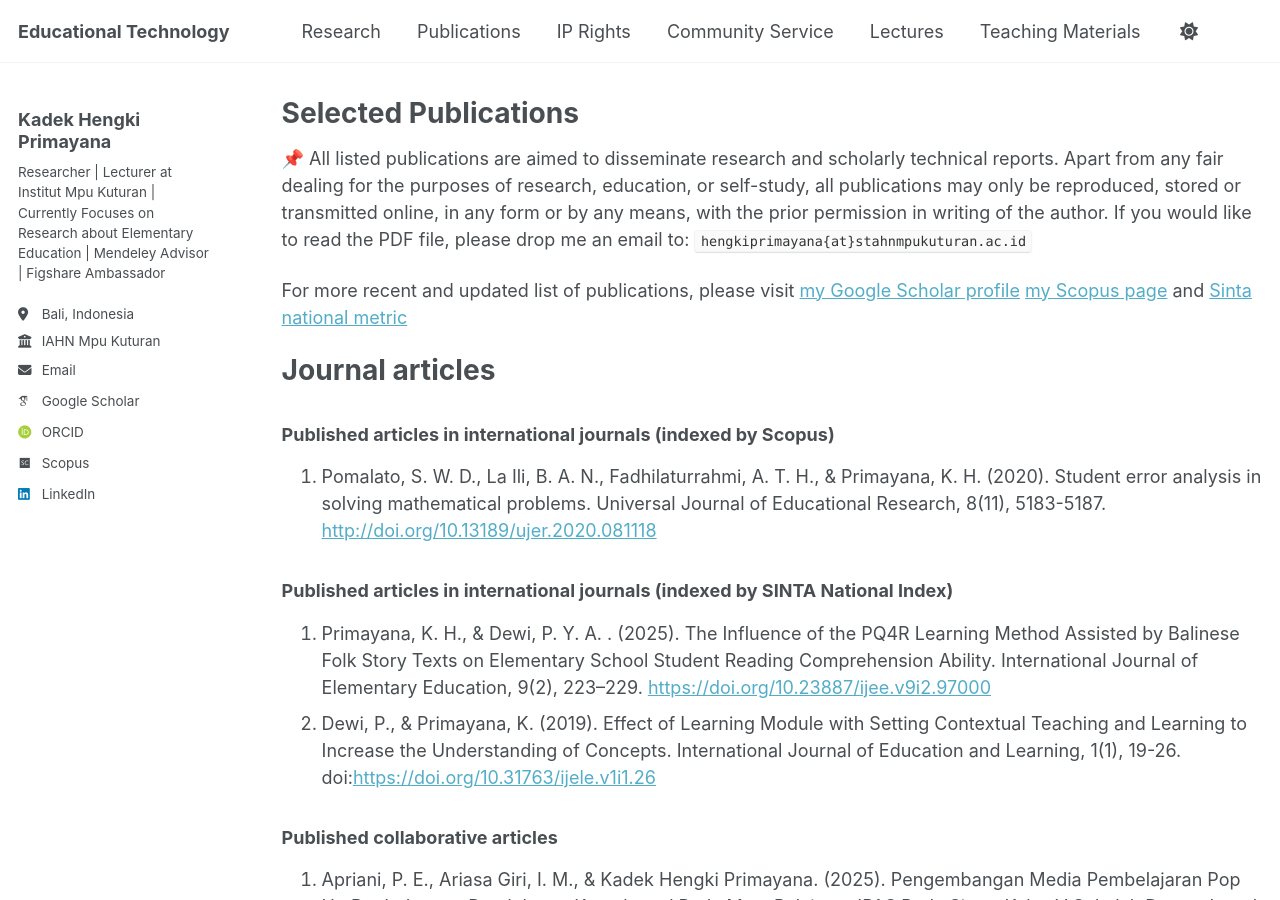
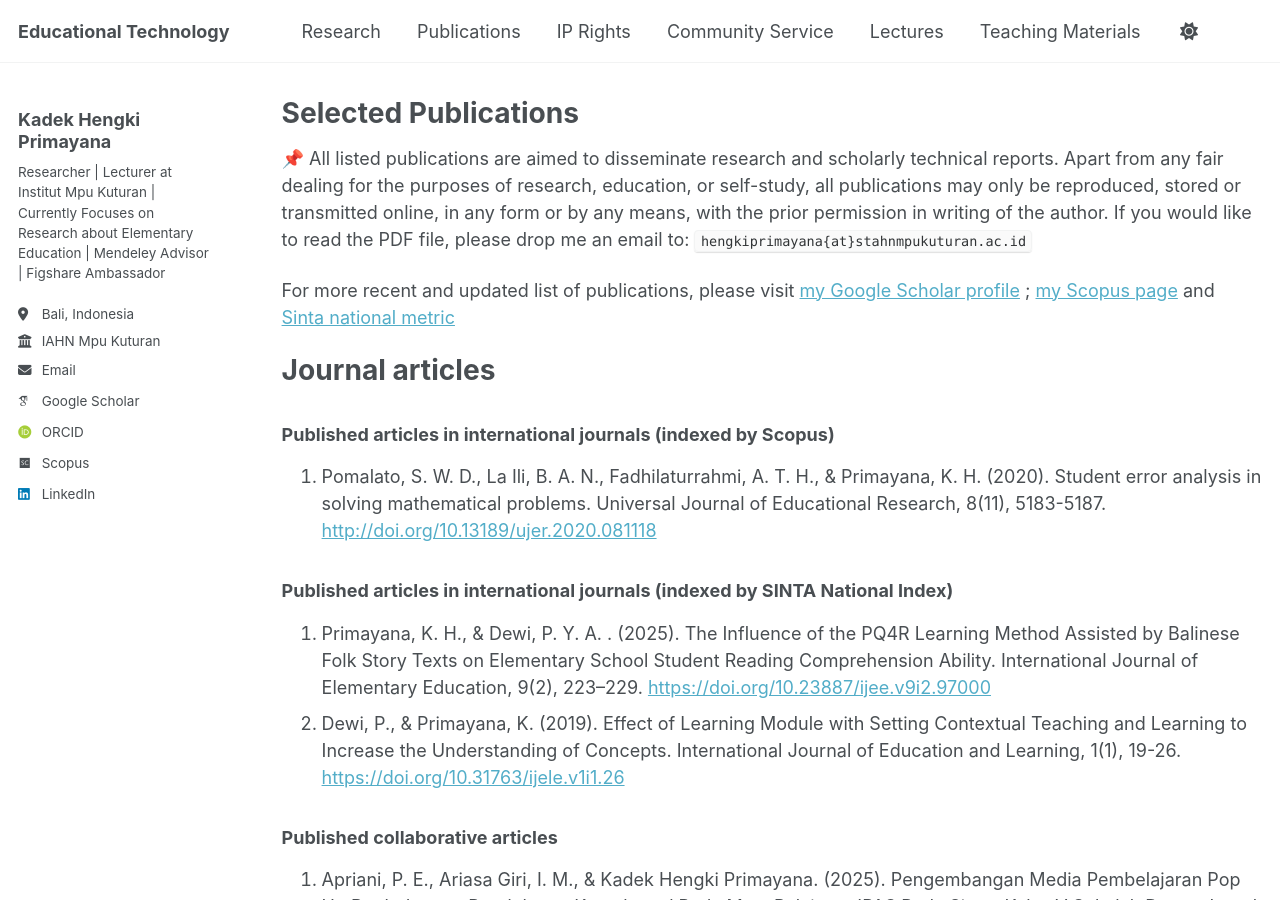
Before and after one commit to hengkiprimayana/hengkiprimayana.github.io, a Jekyll site: the page built from _pages/allpublications.md, in a window 1280 px wide and 900 px high. Built offline with Jekyll 4.4.1, drawn with Linux system fonts in a browser that asks for light colours; emoji names are drawn with the system emoji font; some web fonts are replaced; a script that is not in the unit is left out.

Commit message:
Update allpublications.md

```diff
--- a/_pages/allpublications.md
+++ b/_pages/allpublications.md
@@ -9,7 +9,7 @@ redirect_from:
 
 :pushpin: All listed publications are aimed to disseminate research and scholarly technical reports. Apart from any fair dealing for the purposes of research, education, or self-study, all publications may only be reproduced, stored or transmitted online, in any form or by any means, with the prior permission in writing of the author. If you would like to read the PDF file, please drop me an email to: `hengkiprimayana{at}stahnmpukuturan.ac.id`
 
-For more recent and updated list of publications, please visit [my Google Scholar profile](https://scholar.google.com/citations?user=c5w-oRIAAAAJ) [my Scopus page](https://www.scopus.com/authid/detail.uri?authorId=57219776192) and [Sinta national metric](https://sinta.kemdikbud.go.id/authors/profile/6699089)
+For more recent and updated list of publications, please visit [my Google Scholar profile](https://scholar.google.com/citations?user=c5w-oRIAAAAJ) ; [my Scopus page](https://www.scopus.com/authid/detail.uri?authorId=57219776192) and [Sinta national metric](https://sinta.kemdikbud.go.id/authors/profile/6699089)
 
 
 
@@ -24,7 +24,7 @@ Journal articles
 ### Published articles in international journals (indexed by SINTA National Index)
 
 1. Primayana, K. H., & Dewi, P. Y. A. . (2025). The Influence of the PQ4R Learning Method Assisted by Balinese Folk Story Texts on Elementary School Student Reading Comprehension Ability. International Journal of Elementary Education, 9(2), 223–229. [https://doi.org/10.23887/ijee.v9i2.97000](https://doi.org/10.23887/ijee.v9i2.97000)
-2. Dewi, P., & Primayana, K. (2019). Effect of Learning Module with Setting Contextual Teaching and Learning to Increase the Understanding of Concepts. International Journal of Education and Learning, 1(1), 19-26. doi:[https://doi.org/10.31763/ijele.v1i1.26](https://doi.org/10.31763/ijele.v1i1.26)
+2. Dewi, P., & Primayana, K. (2019). Effect of Learning Module with Setting Contextual Teaching and Learning to Increase the Understanding of Concepts. International Journal of Education and Learning, 1(1), 19-26. [https://doi.org/10.31763/ijele.v1i1.26](https://doi.org/10.31763/ijele.v1i1.26)
 
 ### Published collaborative articles
 
```
